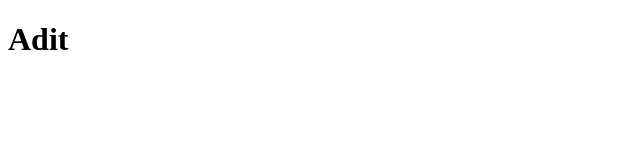
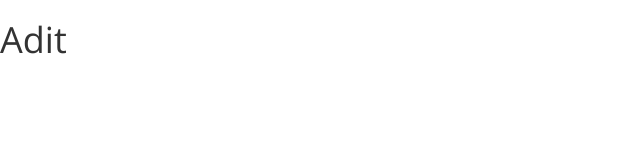
Before and after one commit to aditmehta/PSD2HTML_Project, a plain HTML site: page index.html in a window 1280 px wide. Shown: the full height of the page, 0-640 px from the left. Drawn offline with nearby package versions, Linux system fonts and the light colour scheme.

Commit message:
Adding Bootstrap

```diff
--- a/index.html
+++ b/index.html
@@ -3,11 +3,15 @@
 <head>
   <meta charset="utf-8">
   <meta http-equiv="X-UA-Compatible" content="IE=edge">
-  <title>Pex - PTS2HTML Project</title>
-  <link rel="stylesheet" href="">
+  <title>Pex - PSD2HTML Project</title>
+  <link rel="stylesheet" href="https://maxcdn.bootstrapcdn.com/bootstrap/3.3.5/css/bootstrap.min.css">
+  <link rel="stylesheet" href="styles.css">
+  <script src="https://code.jquery.com/jquery-2.1.4.min.js"></script>
+  <script src="https://maxcdn.bootstrapcdn.com/bootstrap/3.3.5/js/bootstrap.min.js"></script>
+  <link href='http://fonts.googleapis.com/css?family=Open+Sans:400,300,700' rel='stylesheet' type='text/css'>
+
 </head>
-<h1>Adit</h1>
 <body>
-
+  <h1>Adit</h1>
 </body>
 </html>
--- /dev/null
+++ b/styles.css
@@ -0,0 +1,3 @@
+body{
+font-family: 'Open Sans', sans-serif;
+}
```
Also changed, not shown: background.jpg (added).
